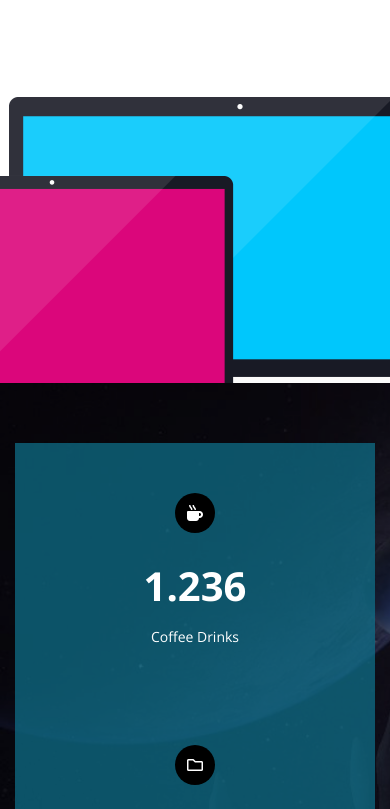
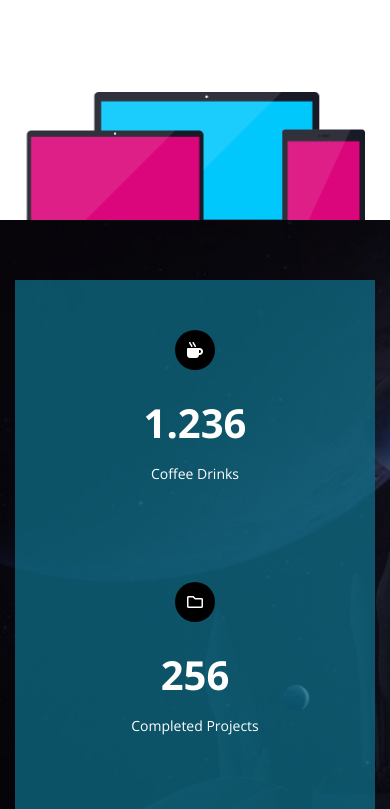
Before and after one commit to Ahmedatia99/kasper-project, a plain HTML site: page index.html in a window 390 px wide. Shown: the part 6095-6904 px from the top of the page. Drawn offline with nearby package versions, Linux system fonts and the light colour scheme.

Commit message:
template2

```diff
--- a/css/style.css
+++ b/css/style.css
@@ -533,13 +533,21 @@ video{
     padding-bottom: var(--section-padding);
     overflow: hidden;
   }
-  .about .container .img{
+
+
+
+  .about .container img{
     position: relative;
-    bottom: -150px;
-    margin-top: -150px;
-    display: flex;
-    justify-content: center;
-    align-items: center;
+    bottom: -180px;
+    margin-top: -120px;
+    max-width: 100%;
+    left: 65px;
+  }
+  @media(max-width:767px){
+    .about .container img{
+      bottom: -115px;
+      left: -10px;
+    }
   }
 
 /* End About */
@@ -891,7 +899,7 @@ border-bottom: 1px solid var(--main-color);
   top: 0;
   width: 100%;
   height: 100%;
-  background-color: rgb(0 0 0 / 50%);
+  background-color: rgb(0 0 0 / 70%);
 }
 .subscribe .container {
   display: flex;
--- a/index.html
+++ b/index.html
@@ -240,9 +240,9 @@
                 <p>Curabitur arcu erat, accumsan id imperdiet et, porttitor at sem. Mauris blandit aliquet elit, eget
                   tincidunt.</p>
             </div>
-            <div class="img">
+
               <img src="images/about.png" alt="">
-            </div>
+
         </div>
       </div>
       <!-- End about -->
```
